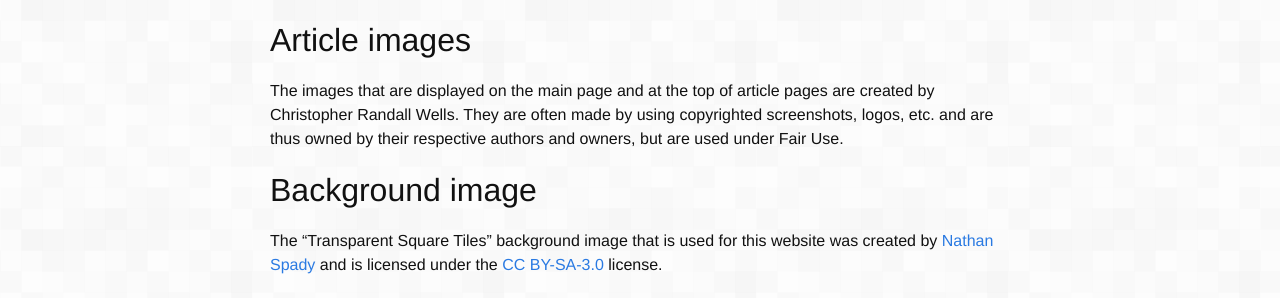
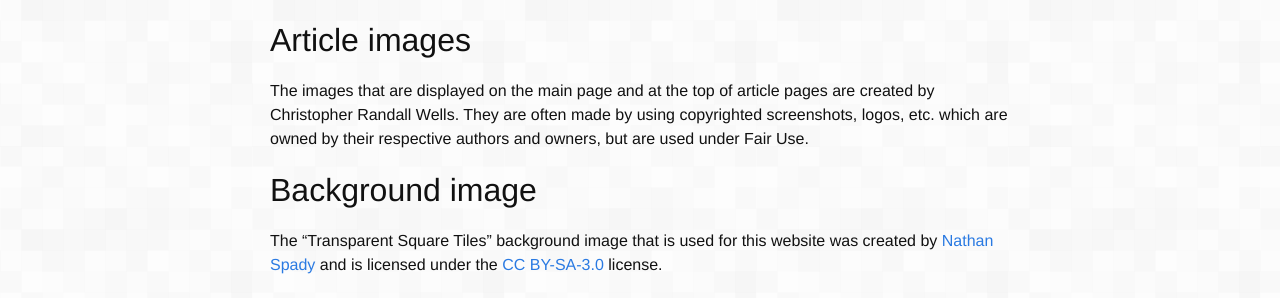
Before and after one commit to ExcaliburZero/christopher-randall-wells.divshot.io, a Jekyll site: the page built from licensing.md, in a window 1280 px wide. Shown: the part 313-611 px from the top of the page. Built offline with Jekyll 4.4.1, drawn with Linux system fonts in a browser that asks for light colours.

Commit message:
Made small fix to licensing info
Made a small fix to the licensing info on the article images.

Closes #37

```diff
--- a/licensing.md
+++ b/licensing.md
@@ -9,7 +9,7 @@ Unless otherwise noted, the contents of this website are licensed under the [CC
 The articles on this website are written by Christopher Randall Wells, and are licensed under the [CC BY-NC-SA 4.0](https://creativecommons.org/licenses/by-nc-sa/4.0/) license. Feel free to use them as long as you follow the terms of the license.
 
 ## Article images
-The images that are displayed on the main page and at the top of article pages are created by Christopher Randall Wells. They are often made by using copyrighted screenshots, logos, etc. and are thus owned by their respective authors and owners, but are used under Fair Use.
+The images that are displayed on the main page and at the top of article pages are created by Christopher Randall Wells. They are often made by using copyrighted screenshots, logos, etc. which are owned by their respective authors and owners, but are used under Fair Use.
 
 ## Background image
 The "Transparent Square Tiles" background image that is used for this website was created by [Nathan Spady](http://nspady.com/) and is licensed under the [CC BY-SA-3.0](https://creativecommons.org/licenses/by-sa/3.0/) license.
```
